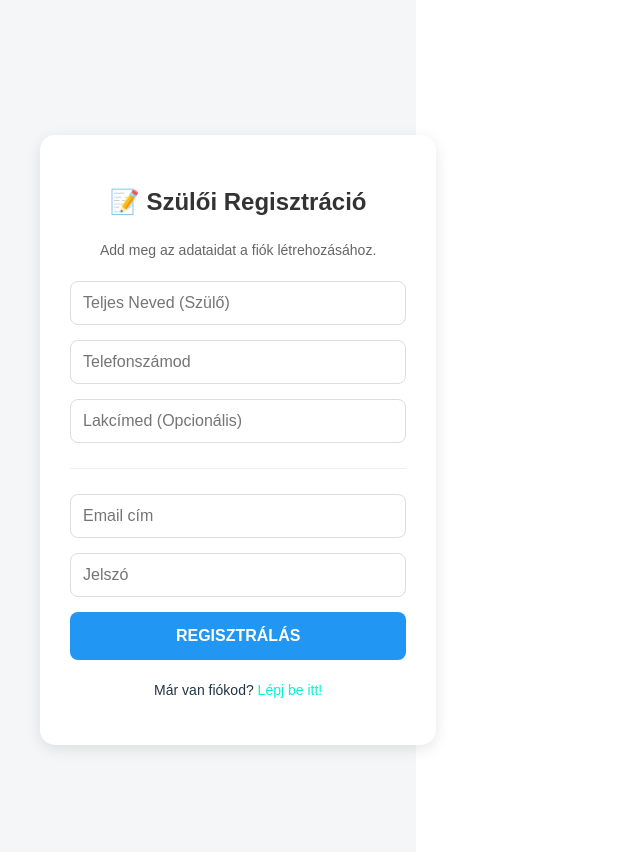
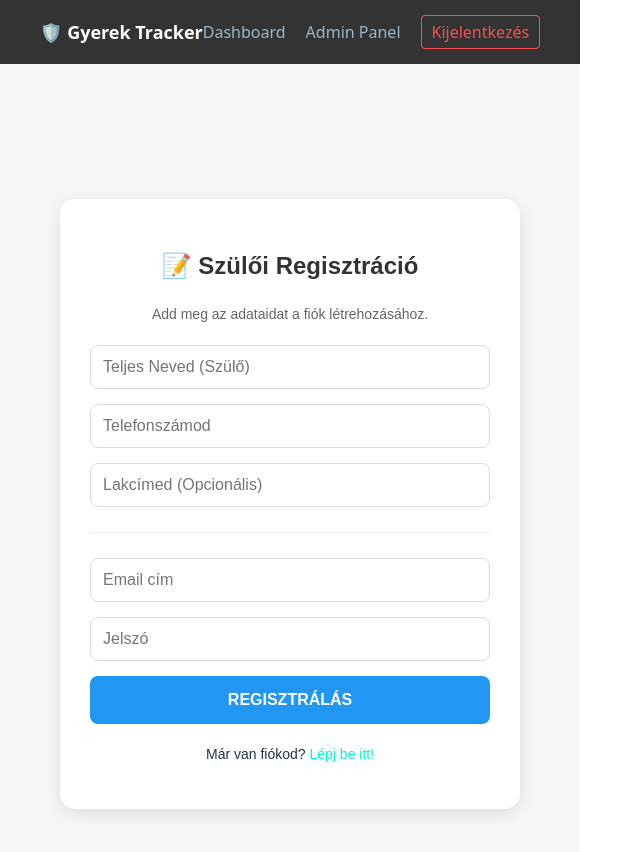
Before and after one commit to fehbalaa-stack/els-, a React (Vite) app in the folder kliens/: page / in a window 1280 px wide. Shown: the top 852 px of the page, without its empty margins (0-643 px from the left). Built offline with nearby package versions, Linux system fonts and the light colour scheme; sample sign-in values are in the browser's storage.

Commit message:
Header es navigacio hozzaadasa

```diff
--- a/kliens/src/App.jsx
+++ b/kliens/src/App.jsx
@@ -1,20 +1,18 @@
 import { BrowserRouter, Routes, Route } from 'react-router-dom';
 import Register from './Register';
-import Login from './Login'; // <--- ÚJ IMPORT
+import Login from './Login';
 import Dashboard from './Dashboard';
 import Megtalaltam from './Megtalaltam';
 import AdminPanel from './AdminPage';
+import Header from './Header'; // <-- ÚJ IMPORT
 
 function App() {
   return (
     <BrowserRouter>
+      <Header /> {/* <-- EZ MINDIG LÁTSZÓDIK */}
       <Routes>
-        {/* A Főoldal most a Regisztráció marad (vagy átírhatod Loginra) */}
         <Route path="/" element={<Register />} />
-
-        {/* ÚJ ÚTVONAL: Belépés */}
         <Route path="/login" element={<Login />} />
-
         <Route path="/dashboard" element={<Dashboard />} />
         <Route path="/megtalaltam/:id" element={<Megtalaltam />} />
         <Route path="/admin" element={<AdminPanel />} />
--- /dev/null
+++ b/kliens/src/Header.jsx
@@ -0,0 +1,60 @@
+import React from 'react';
+import { Link, useNavigate } from 'react-router-dom';
+
+function Header() {
+  const navigate = useNavigate();
+  // Ellenőrizzük, van-e token (be van-e lépve a felhasználó)
+  const isAuthenticated = localStorage.getItem('token');
+
+  const logout = () => {
+    localStorage.removeItem('token');
+    navigate('/');
+  };
+
+  return (
+    <div style={{ padding: '15px 40px', background: '#333', color: 'white', display: 'flex', justifyContent: 'space-between', alignItems: 'center' }}>
+      <Link to={isAuthenticated ? "/dashboard" : "/"} style={{ color: 'white', textDecoration: 'none', fontSize: '18px', fontWeight: 'bold' }}>
+        🛡️ Gyerek Tracker
+      </Link>
+
+      <div style={{ display: 'flex', gap: '20px' }}>
+
+        {isAuthenticated ? (
+          // Ha be van lépve
+          <>
+            <Link to="/dashboard" style={linkStyle}>Dashboard</Link>
+            <Link to="/admin" style={linkStyle}>Admin Panel</Link>
+            <button onClick={logout} style={buttonStyle}>
+              Kijelentkezés
+            </button>
+          </>
+        ) : (
+          // Ha nincs belépve
+          <>
+            <Link to="/" style={linkStyle}>Regisztráció</Link>
+            <Link to="/login" style={linkStyle}>Belépés</Link>
+          </>
+        )}
+
+      </div>
+    </div>
+  );
+}
+
+const linkStyle = {
+  color: '#99b8cf',
+  textDecoration: 'none',
+  padding: '5px 0',
+  transition: 'color 0.3s'
+};
+
+const buttonStyle = {
+    background: 'transparent',
+    color: '#ff4d4d',
+    border: '1px solid #ff4d4d',
+    padding: '5px 10px',
+    borderRadius: '4px',
+    cursor: 'pointer'
+};
+
+export default Header;
```
